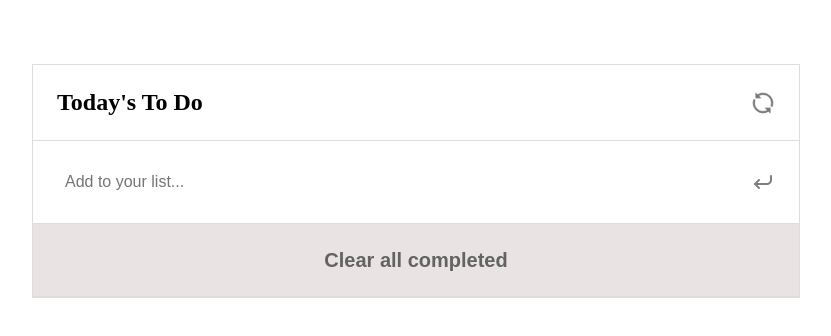
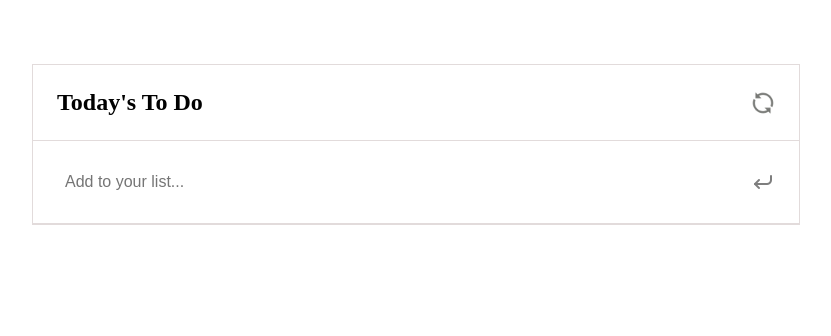
Before and after one commit to binyamolango/toDoListApp-peerReview, a website built with webpack: page src/index.html in a window 1280 px wide. Shown: the whole page, without its empty margins (224-1055 px from the left). Built offline with nearby package versions, Linux system fonts and the light colour scheme.

Commit message:
Update html

```diff
--- a/src/index.html
+++ b/src/index.html
@@ -17,9 +17,6 @@
             <button class="enter" type="submit"></button>
         </form>
         <div id="tasks"></div>
-        <div class="cont clear-cont">
-            <button id="clear" class="clear" type="button">Clear all completed</button>
-        </div>
     </div>
 </body>
 
```
